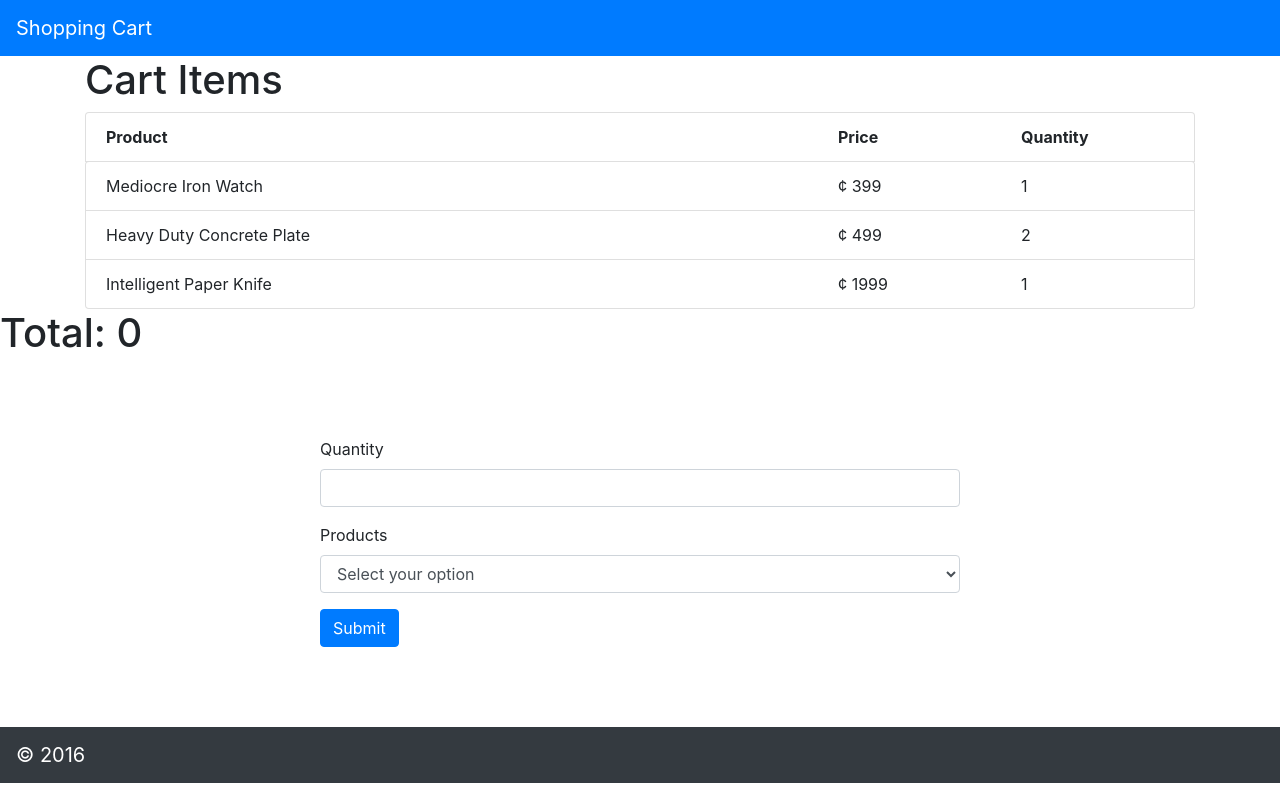
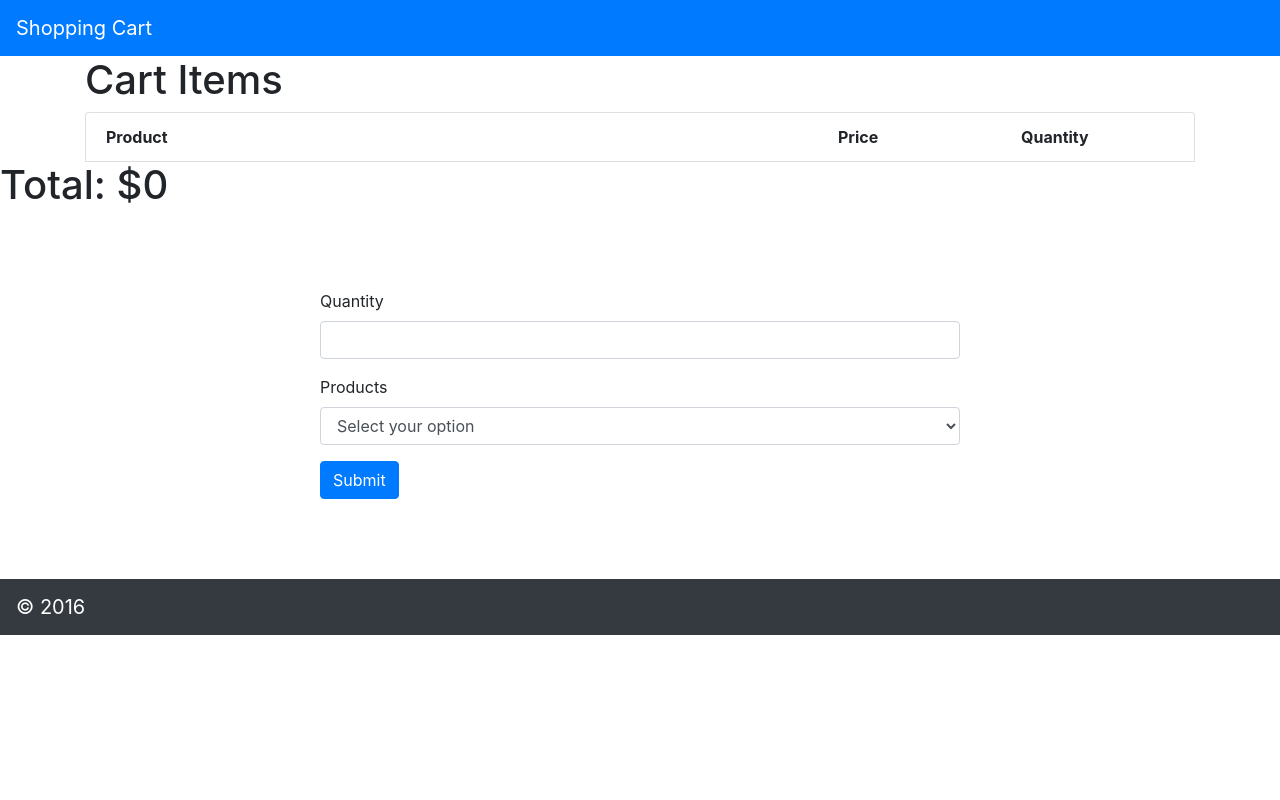
Before and after one commit to justcallmebeef/react-shopping-cart, a React (Create React App) app: page / in a window 1280 px wide. Built offline with nearby package versions, Linux system fonts and the light colour scheme.

Commit message:
fixed total and removed for loop

```diff
--- a/src/App.js
+++ b/src/App.js
@@ -9,11 +9,7 @@ class App extends Component {
     super()
     this.state = {
       year: '2016',
-      cartItemsList: [
-        { id: 1, product: { id: 40, name: 'Mediocre Iron Watch', priceInCents: 399 }, quantity: 1 },
-        { id: 2, product: { id: 41, name: 'Heavy Duty Concrete Plate', priceInCents: 499 }, quantity: 2 },
-        { id: 3, product: { id: 42, name: 'Intelligent Paper Knife', priceInCents: 1999 }, quantity: 1 },
-      ],
+      cartItemsList: [],
       products: [
         { id: 40, name: 'Mediocre Iron Watch', priceInCents: 399 },
         { id: 41, name: 'Heavy Duty Concrete Plate', priceInCents: 499 },
@@ -29,29 +25,20 @@ class App extends Component {
     }
   }
 
-  // productSelect = (e) => {
-  //   console.log(e.target.innerText)
-  //     return e.target.innerText
-  // }
-
   onSubmit = (e) => {
     e.preventDefault()
     let cartItems = this.state.cartItemsList
     var newItem = {
       id: this.state.cartItemsList.length + 1,
-      product: {name: this.refs.productItem.value.split(' ¢')[0],
-      priceInCents: this.refs.productItem.value.split(' ¢')[1],},
+      product: {name: this.refs.productItem.value.split(' $')[0],
+      priceInCents: Number(this.refs.productItem.value.split(' $')[1])*100,},
       quantity: this.refs.quantity.value
     }
+    const newCartList = [...cartItems, newItem]
+    let total = this.state.total
+      total += (newCartList[newCartList.length-1].product.priceInCents * newCartList[newCartList.length-1].quantity)
     this.setState({
-      cartItemsList: [...cartItems, newItem]
-    })
-    let total = this.state.total
-    for (let i = 0; i < cartItems.length; i++) {
-      console.log(cartItems[0].product.priceInCents)
-      total += (cartItems[i].product.priceInCents * cartItems[i].quantity)
-    }
-    this.setState({
+      cartItemsList: newCartList,
       total: total
     })
   }
@@ -61,7 +48,7 @@ class App extends Component {
       <div className='app'>
         <CartHeader />
         <CartItems cartItemsList={this.state.cartItemsList}/>
-        <h1>Total: {this.state.total}</h1>
+        <h1>Total: ${this.state.total/100}</h1>
         <form onSubmit={this.onSubmit}>
           <div className="form-group">
             <label htmlFor="exampleFormControlInput1">Quantity</label>
--- a/src/components/AddItem.js
+++ b/src/components/AddItem.js
@@ -3,7 +3,7 @@ import React from 'react'
 const AddItem = (props) => {
     return props.products.map(productList => {
         return (
-            <option key={productList.name}>{productList.name} &cent;{productList.priceInCents}</option>
+            <option key={productList.name}>{productList.name} ${((productList.priceInCents/100).toFixed(2))}</option>
         )
     })
 
--- a/src/components/CartItemComponent.js
+++ b/src/components/CartItemComponent.js
@@ -6,7 +6,7 @@ const CartItemComponent = (props) => {
         <div className="list-group-item" key={itemThings.product.id}>
             <div className="row">
                 <div className="col-md-8">{itemThings.product.name}</div>
-                <div className="col-md-2">&cent; {itemThings.product.priceInCents}</div>
+                <div className="col-md-2">$ {(itemThings.product.priceInCents)/100}</div>
                 <div className="col-md-2">{itemThings.quantity}</div>
             </div>
       </div>
```
